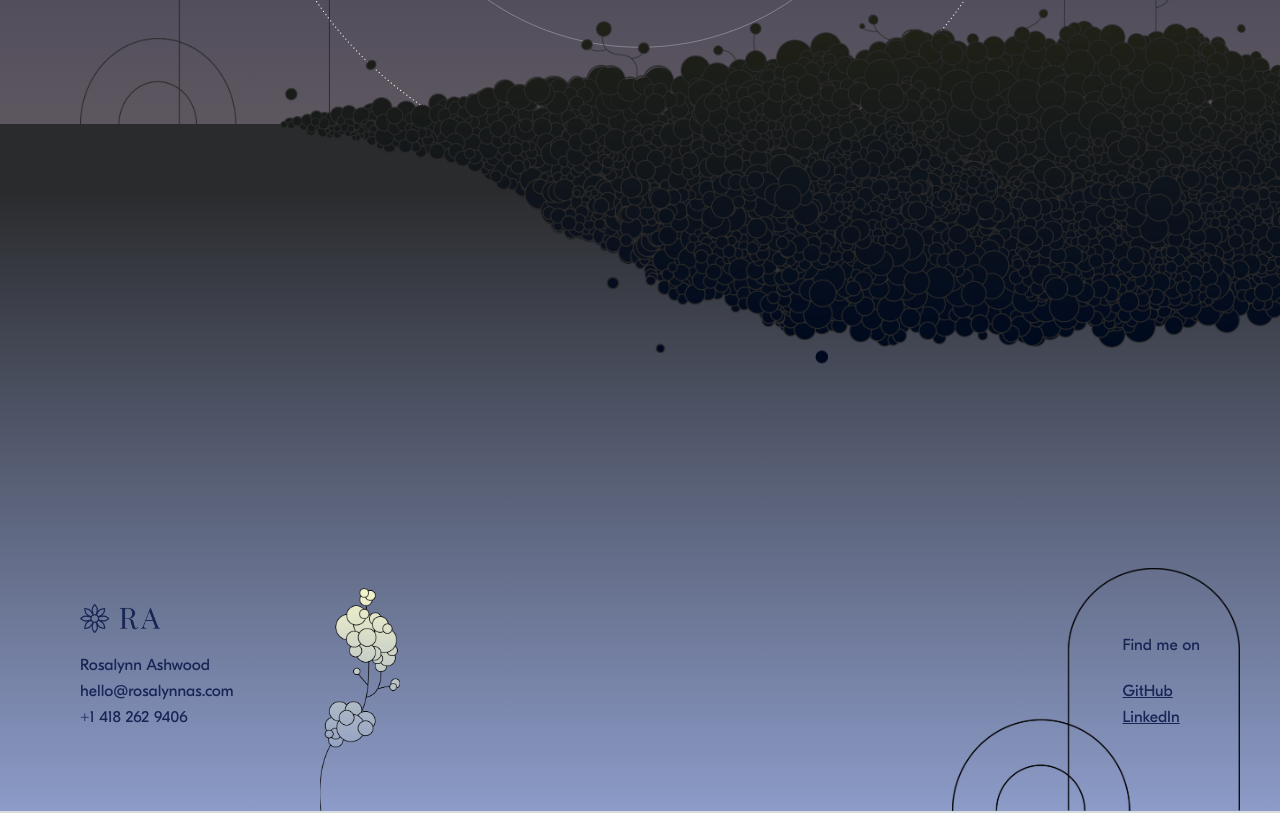
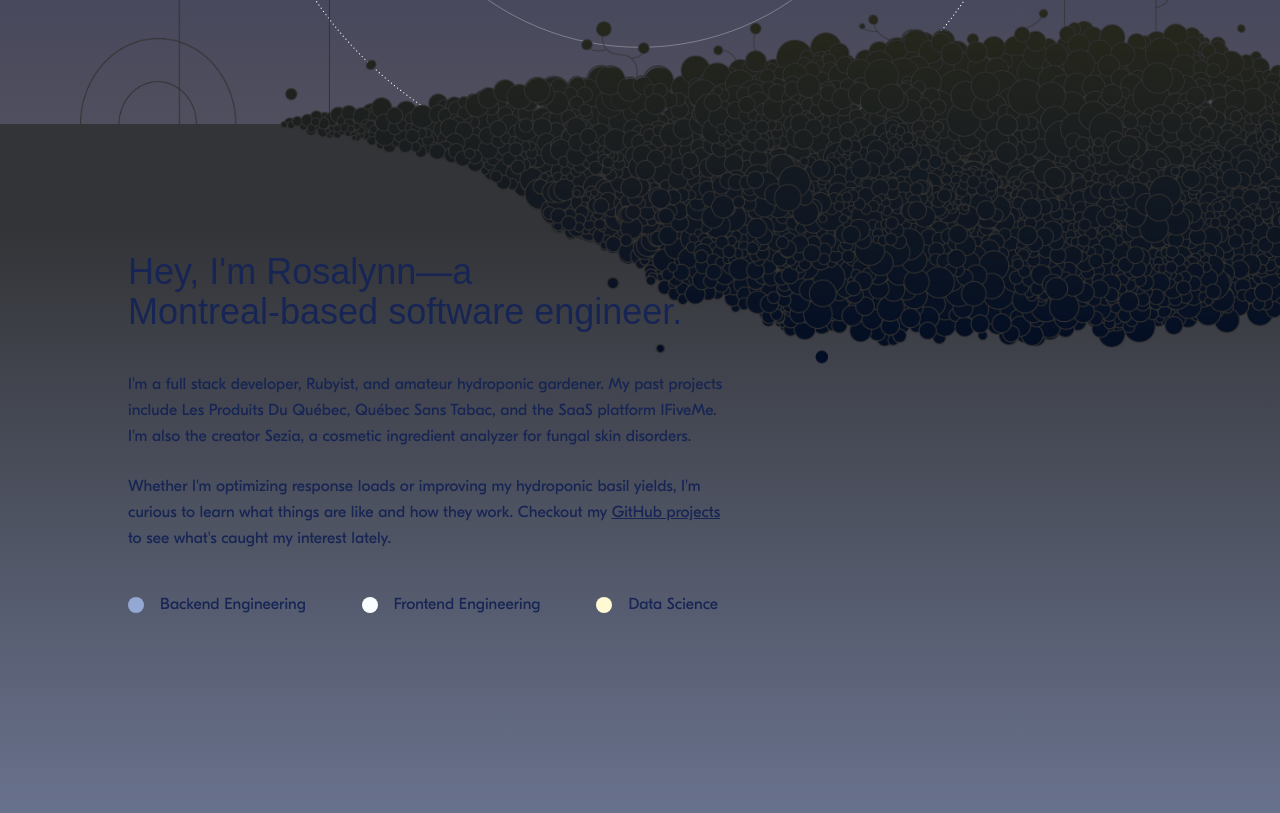
Before and after one commit to rosalynnas/portfolio, a Next.js app: page / in a window 1280 px wide. Shown: the part 580-1393 px from the top of the page. Built offline with nearby package versions, Linux system fonts and the light colour scheme; a web font is replaced by a local one.

Commit message:
Create bio

```diff
--- a/app/components/bio.tsx
+++ b/app/components/bio.tsx
@@ -1,3 +1,42 @@
 export function Bio() {
-  return <div className="h-[50vh]"></div>;
+  return (
+    <section className="h-screen p-32 text-blue-950 leading-relaxed">
+      <div className="container flex flex-col gap-10">
+        <div>
+          <h1 className="text-4xl font-serif font-light">
+            <span className="block">Hey, I'm Rosalynn—a</span>
+            <span>Montreal-based software engineer.</span>
+          </h1>
+        </div>
+        <div className="w-[38rem] flex flex-col gap-6">
+          <p>
+            I'm a full stack developer, Rubyist, and amateur hydroponic
+            gardener. My past projects include Les Produits Du Québec, Québec
+            Sans Tabac, and the SaaS platform IFiveMe. I'm also the creator
+            Sezia, a cosmetic ingredient analyzer for fungal skin disorders.
+          </p>
+          <p>
+            Whether I'm optimizing response loads or improving my hydroponic
+            basil yields, I'm curious to learn what things are like and how they
+            work. Checkout my{" "}
+            <a className="underline" href="https://github.com/rosalynnas">
+              GitHub projects
+            </a>{" "}
+            to see what's caught my interest lately.
+          </p>
+        </div>
+        <div className="flex gap-14">
+          <p className="flex items-center">
+            <span className="bullet bg-[#94a8d4]"></span>Backend Engineering
+          </p>
+          <p className="flex items-center">
+            <span className="bullet bg-[#F9FDFD]"></span>Frontend Engineering
+          </p>
+          <p className="flex items-center">
+            <span className="bullet bg-[#FFFAD3]"></span>Data Science
+          </p>
+        </div>
+      </div>
+    </section>
+  );
 }
--- a/app/globals.css
+++ b/app/globals.css
@@ -25,3 +25,12 @@ body {
     )
     rgb(var(--background-start-rgb));
 }
+
+.bullet {
+  border-radius: 50%;
+  display: inline-block;
+  width: 1rem;
+  height: 1rem;
+  margin-right: 1rem;
+  vertical-align: middle;
+}
```
